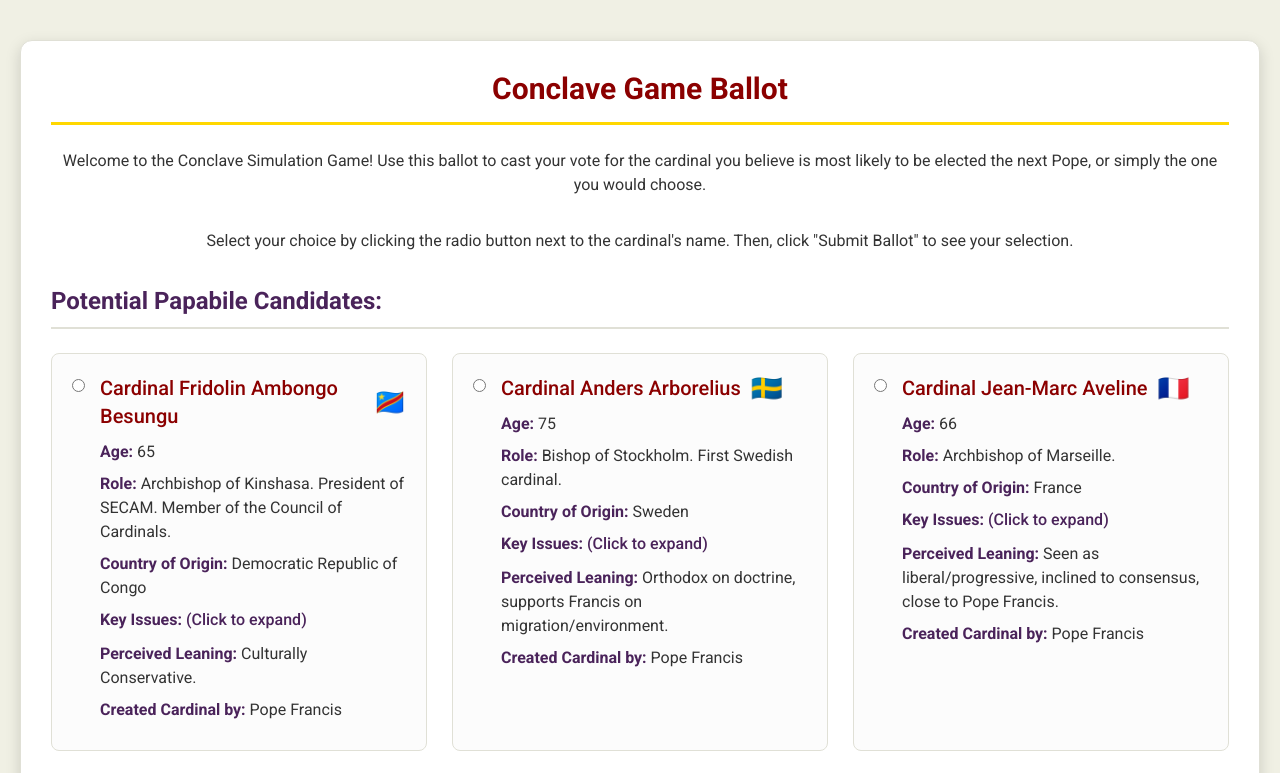
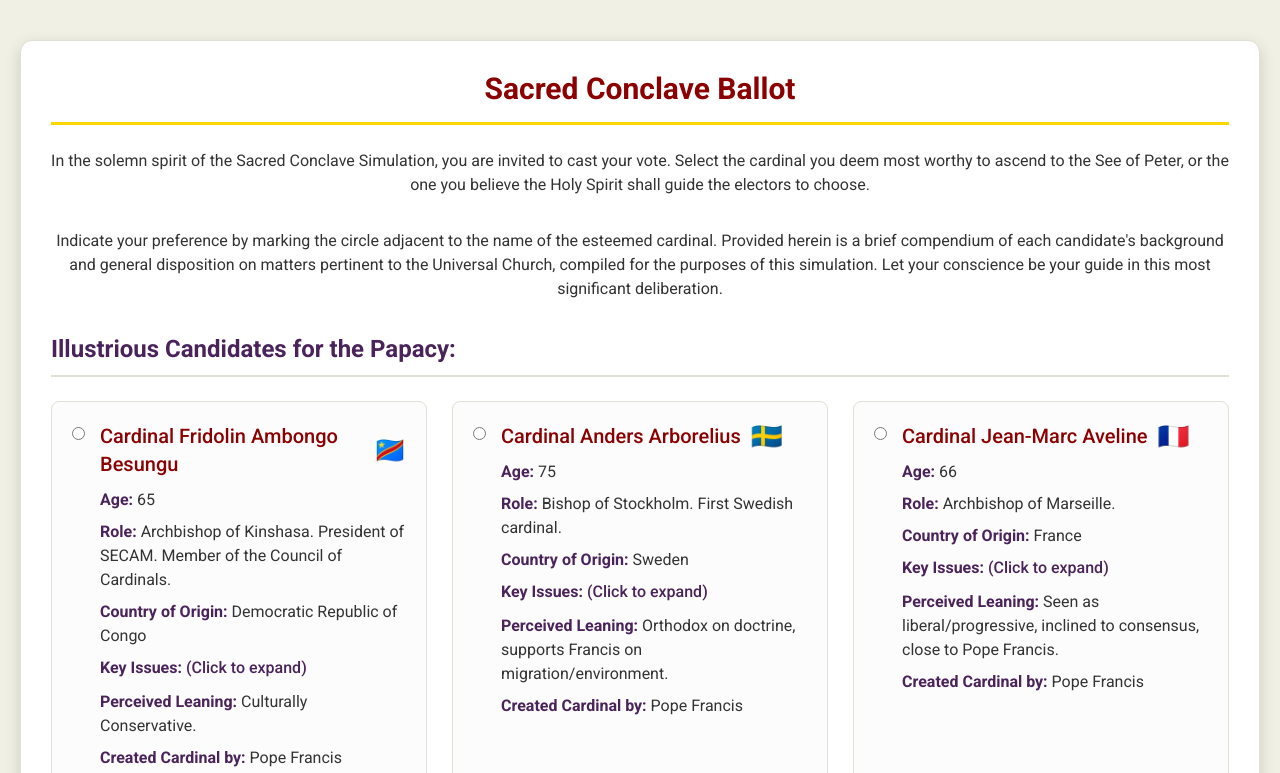
Before and after one commit to sadmammal/conclave, a plain HTML site: page index.html in a window 1280 px wide. Shown: the top 773 px of the page. Drawn offline with nearby package versions, Linux system fonts and the light colour scheme.

Commit message:
Update index.html
Some changes in the text

```diff
--- a/index.html
+++ b/index.html
@@ -184,13 +184,13 @@
 </head>
 <body>
     <div class="container">
-        <h1 class="text-3xl font-bold mb-6">Conclave Game Ballot</h1>
+        <h1 class="text-3xl font-bold mb-6">Sacred Conclave Ballot</h1>
 
-        <p class="mb-8 text-center">Welcome to the Conclave Simulation Game! Use this ballot to cast your vote for the cardinal you believe is most likely to be elected the next Pope, or simply the one you would choose.</p>
+        <p class="mb-8 text-center">In the solemn spirit of the Sacred Conclave Simulation, you are invited to cast your vote. Select the cardinal you deem most worthy to ascend to the See of Peter, or the one you believe the Holy Spirit shall guide the electors to choose.</p>
 
-        <p class="mb-8 text-center">Select your choice by clicking the radio button next to the cardinal's name. Then, click "Submit Ballot" to see your selection.</p>
+        <p class="mb-8 text-center">Indicate your preference by marking the circle adjacent to the name of the esteemed cardinal. Provided herein is a brief compendium of each candidate's background and general disposition on matters pertinent to the Universal Church, compiled for the purposes of this simulation. Let your conscience be your guide in this most significant deliberation.</p>
 
-        <h2 class="text-2xl font-semibold mb-6">Potential Papabile Candidates:</h2>
+        <h2 class="text-2xl font-semibold mb-6">Illustrious Candidates for the Papacy:</h2>
 
         <form id="ballotForm">
             <div class="candidate-grid">
@@ -775,7 +775,7 @@
             Your selection: <span id="selectionResult" class="font-semibold"></span>
         </div>
 
-        <p class="text-center mt-8">May the best candidate win (in your game)!</p>
+        <p class="text-center mt-8">May your chosen candidate be guided by divine wisdom.</p>
 
     </div>
 
```
